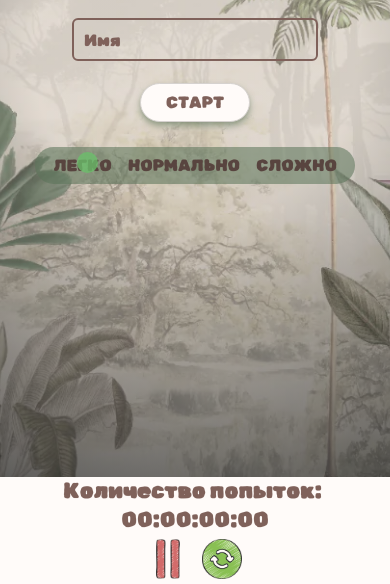
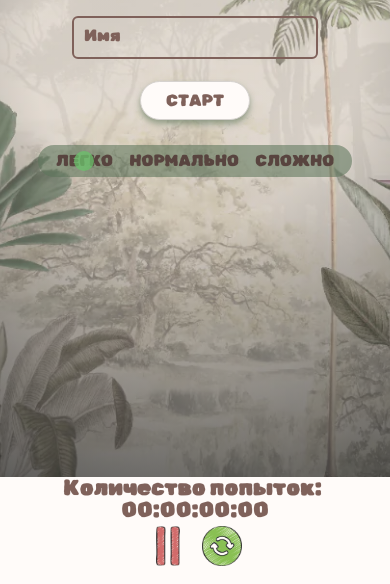
Before and after one commit to Sweetleo30/find-couple-game, a website built with webpack: page src/index.html in a window 390 px wide. Shown: the part 367-951 px from the top of the page. Built offline with nearby package versions, Linux system fonts and the light colour scheme.

Commit message:
add responsive start-page

```diff
--- a/src/style/_base.scss
+++ b/src/style/_base.scss
@@ -2,7 +2,7 @@
 
 body {
   color: $mainColor;
-  line-height: 1.3;
+  line-height: 1;
   font-family: $fontFamily;
   font-size: $fontSize;
   font-weight: $fontWeight;
--- a/src/style/_start.scss
+++ b/src/style/_start.scss
@@ -102,11 +102,11 @@
     display: flex;
     justify-content: space-around;
     padding: 0 rem(10);
-    @include adaptiveValue(font-size, 22, 16);
+    font-size: rem(22);
     text-transform: uppercase;
 
     &:before {
-        content: '  ';
+        content: ' ';
         position: absolute;
         left: 0;
         z-index: 0;
@@ -114,6 +114,14 @@
         height: 100%;
         background: $green;
         border-radius: rem(30);
+    }
+
+    @media (max-width: $tablet) {
+        font-size: rem(18);
+    }
+
+    @media (max-width: $mobile) {
+        font-size: rem(16);
     }
 
     &__label {
@@ -132,29 +140,65 @@
 
     &__indicator {
         z-index: 2;
-        @include adaptiveValue(width, 35, 20);
-        @include adaptiveValue(height, 35, 20);
+        width: rem(34);
+        height: rem(34);
         position: absolute;
-        top: rem(5);
+        top: rem(3);
         left: 0;
         border-radius: 50%;
         transition: transform 600ms cubic-bezier(.02, .94, .09, .97);
         transform: translate3d(1rem, 0, 0);
+
+        @media (max-width: $tablet) {
+            width: rem(28);
+            height: rem(28);
+            top: rem(4);
+        }
+
+        @media (max-width: $mobile) {
+            width: rem(20);
+            height: rem(20);
+            top: rem(6);
+        }
     }
 
     input#one:checked~.level__indicator {
         background: $light-green;
         transform: translate3d(rem(42), 0, 0);
+
+        @media (max-width: $tablet) {
+            transform: translate3d(rem(38), 0, 0);
+        }
+
+        @media (max-width: $mobile) {
+            transform: translate3d(rem(36), 0, 0);
+        }
     }
 
     input#two:checked~.level__indicator {
         background: $light-blue;
         transform: translate3d(rem(178), 0, 0);
+
+        @media (max-width: $tablet) {
+            transform: translate3d(rem(151), 0, 0);
+        }
+
+        @media (max-width: $mobile) {
+            transform: translate3d(rem(137), 0, 0);
+        }
     }
 
     input#three:checked~.level__indicator {
         background: $orange;
-        transform: translate3d(rem(328), 0, 0);
+        transform: translate3d(rem(326), 0, 0);
+
+        @media (max-width: $tablet) {
+            transform: translate3d(rem(274), 0, 0);
+        }
+
+        @media (max-width: $mobile) {
+            transform: translate3d(rem(247), 0, 0);
+        }
     }
 
     input[type="radio"] {
```
